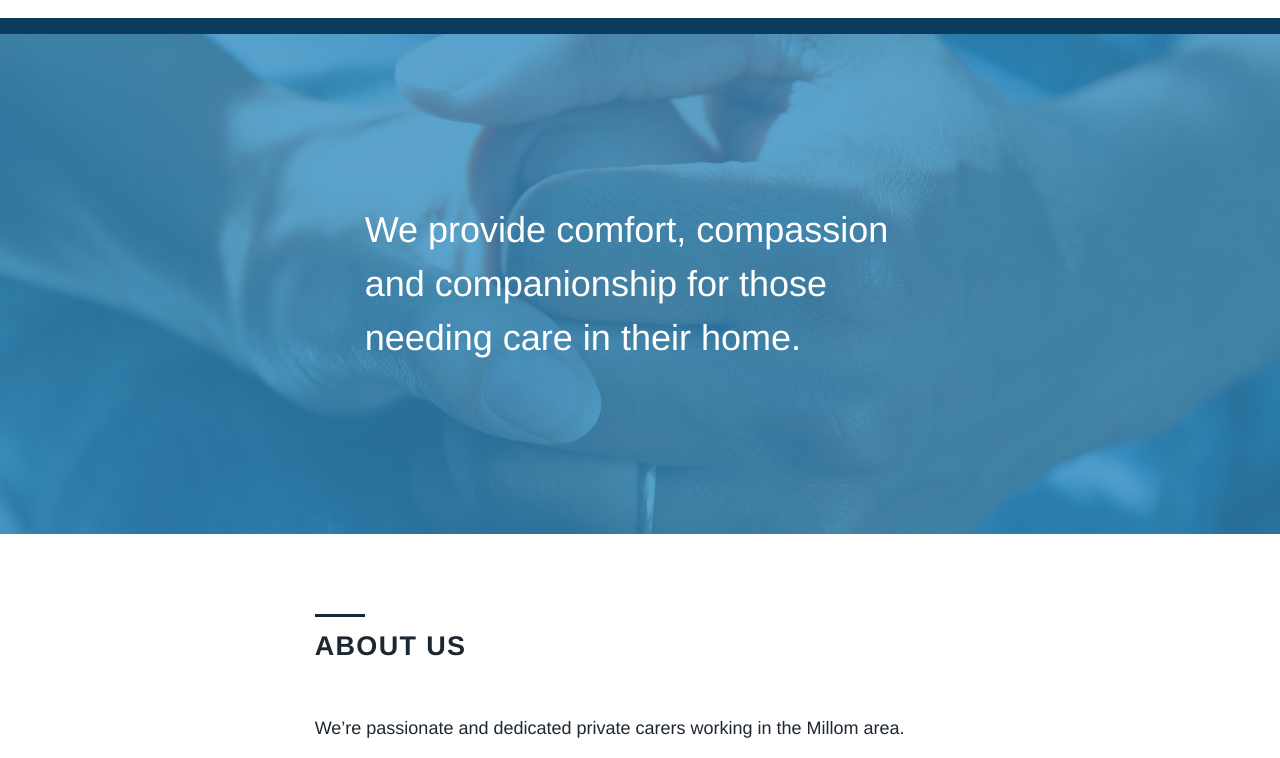
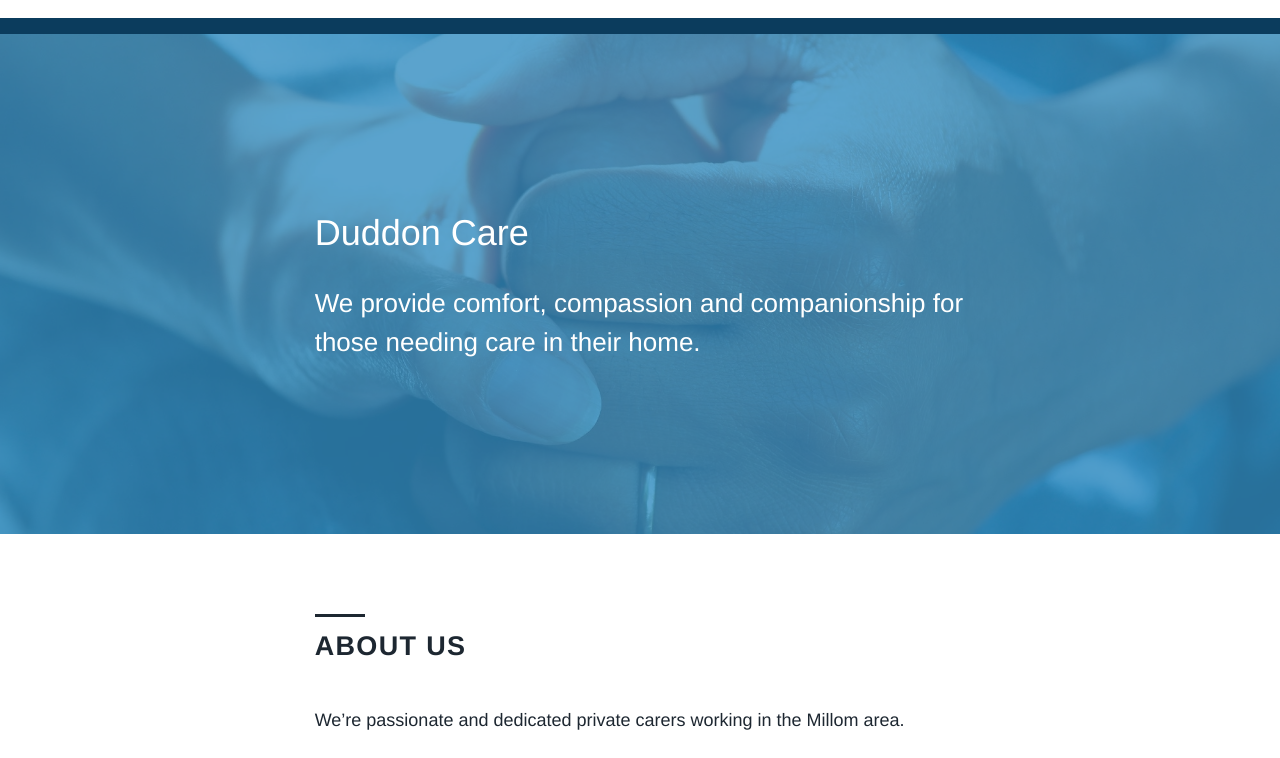
Before and after one commit to hannahcmtucker/duddoncare, a Gatsby site: page / in a window 1280 px wide. Shown: the part 172-930 px from the top of the page. Built offline with nearby package versions, Linux system fonts and the light colour scheme; Gatsby itself is replaced by a stand-in of ours; a web font is replaced by a local one; what emotion-normalize would draw is missing.

Commit message:
Add a heading one

```diff
--- a/src/components/Footer.tsx
+++ b/src/components/Footer.tsx
@@ -13,6 +13,7 @@ export default function Footer(): JSX.Element {
 const FooterWrapper = styled.footer`
   padding: 0 var(--gutter);
   background-color: var(--color-primaryAlt);
+  margin-top: -1px;
 `
 
 const TextWrapper = styled.div`
--- a/src/components/Hero.tsx
+++ b/src/components/Hero.tsx
@@ -1,7 +1,7 @@
 import React from 'react'
 import { StaticImage } from 'gatsby-plugin-image'
 import styled from '@emotion/styled'
-import { heroSubtitle } from '../copy'
+import { heroTitle, heroSubtitle } from '../copy'
 import theme from '../theme'
 
 export default function Hero(): JSX.Element {
@@ -16,6 +16,7 @@ export default function Hero(): JSX.Element {
       />
       <Overlay />
       <Text>
+        <HeroTitle>{heroTitle}</HeroTitle>
         <HeroText>{heroSubtitle}</HeroText>
       </Text>
     </Wrapper>
@@ -45,20 +46,34 @@ const Text = styled.div`
   grid-area: 1/1;
   position: relative;
   place-self: center;
-  max-width: 55ch;
+  max-width: var(--line-length);
   margin: var(--gutter);
+  color: white;
+`
+
+const HeroTitle = styled.h1`
+  margin: 0;
+  font-weight: normal;
+  font-size: var(--font-size-hecto);
+
+  @media (min-width: ${theme.media.medium}) {
+    font-size: var(--font-size-mega);
+  }
+
+  @media (min-width: ${theme.media.large}) {
+    font-size: var(--font-size-giga);
+  }
 `
 
 const HeroText = styled.p`
-  margin: 0;
+  margin: var(--spacing-large) 0 0 0;
   font-size: var(--font-size-deci);
-  color: white;
 
   @media (min-width: ${theme.media.medium}) {
     font-size: var(--font-size-kilo);
   }
 
   @media (min-width: ${theme.media.large}) {
-    font-size: var(--font-size-giga);
+    font-size: var(--font-size-mega);
   }
 `
--- a/src/components/SectionHeading.tsx
+++ b/src/components/SectionHeading.tsx
@@ -7,7 +7,7 @@ const SectionHeading = styled.h2<{ isLight?: boolean }>`
   font-weight: 600;
   margin-bottom: var(--spacing-large);
   margin-top: calc(var(--spacing-large) * 2 + var(--spacing-medium));
-  padding-bottom: var(--spacing-large);
+  padding-bottom: var(--spacing-normal);
 
   &::before {
     content: '';
--- a/src/copy.ts
+++ b/src/copy.ts
@@ -4,6 +4,7 @@ export const phoneNumberEmma = '07519751368'
 export const phoneNumberSusie = '07754339115'
 export const emmaPhoneInternational = '+447519751368'
 export const susiePhoneInternational = '+447754339115'
+export const heroTitle = 'Duddon Care'
 export const heroSubtitle =
   'We provide comfort, compassion and companionship for those needing care in their home.'
 export const logoLinkText = 'Home page'
```
